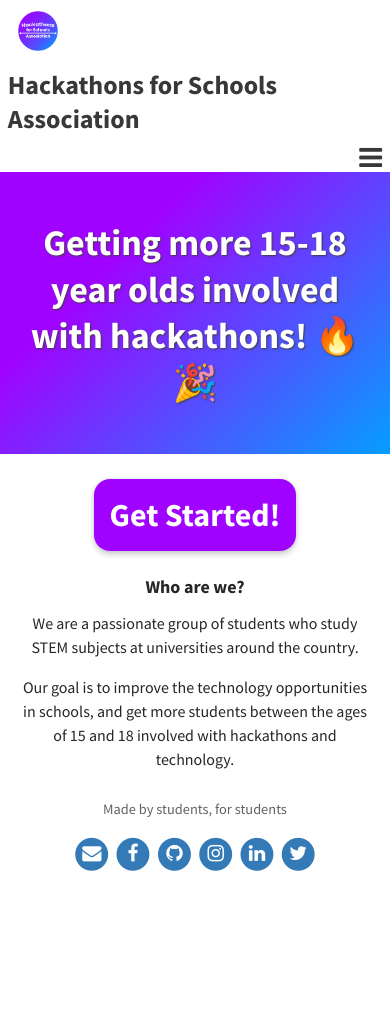
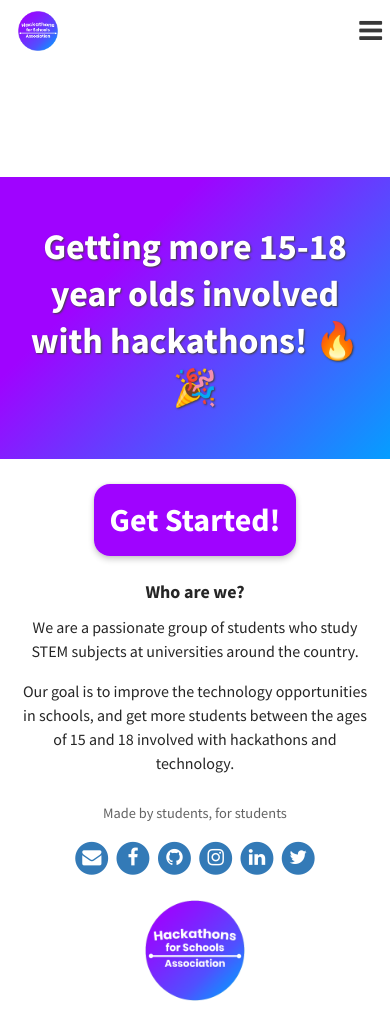
Before and after one commit to hackathonsforschools/website, a Jekyll site: the page built from index.html, in a window 390 px wide. Built offline with Jekyll 4.4.1, drawn with Linux system fonts in a browser that asks for light colours; the list of posts is cut into pages by our own code; before the commit the page ends 900 px from its top, so only the background shows below that.

Commit message:
Hide HFSA name when on small screen

```diff
--- a/_includes/footer.html
+++ b/_includes/footer.html
@@ -6,5 +6,7 @@
                 <!-- Social icons from Font Awesome, if enabled -->
                 {% include icons.html %}
                 </ul>
+                <br>
+                <a href = "/"><img src="/assets/img/logo/circle.png" alt="Hackathons for Schools Association" width="30%" /></a>
             </div>
 </footer>
--- a/_sass/includes/_navbar.scss
+++ b/_sass/includes/_navbar.scss
@@ -92,6 +92,12 @@
 
 /* ---- Responsive ---- */
 
+@media(max-width: 1200px) {
+  .site-title {
+    display: none;
+  }
+}
+
 @media (min-width: $break) {
   a#pull {
     display: none;
@@ -133,7 +139,8 @@
       li {
         width: 100%;
         text-align: center;
-        font-size: 1em;
+        font-size: 2em;
+        margin-top: 16px;
         position: relative;
         background-color: darken($background-color, 2%);
 
```
